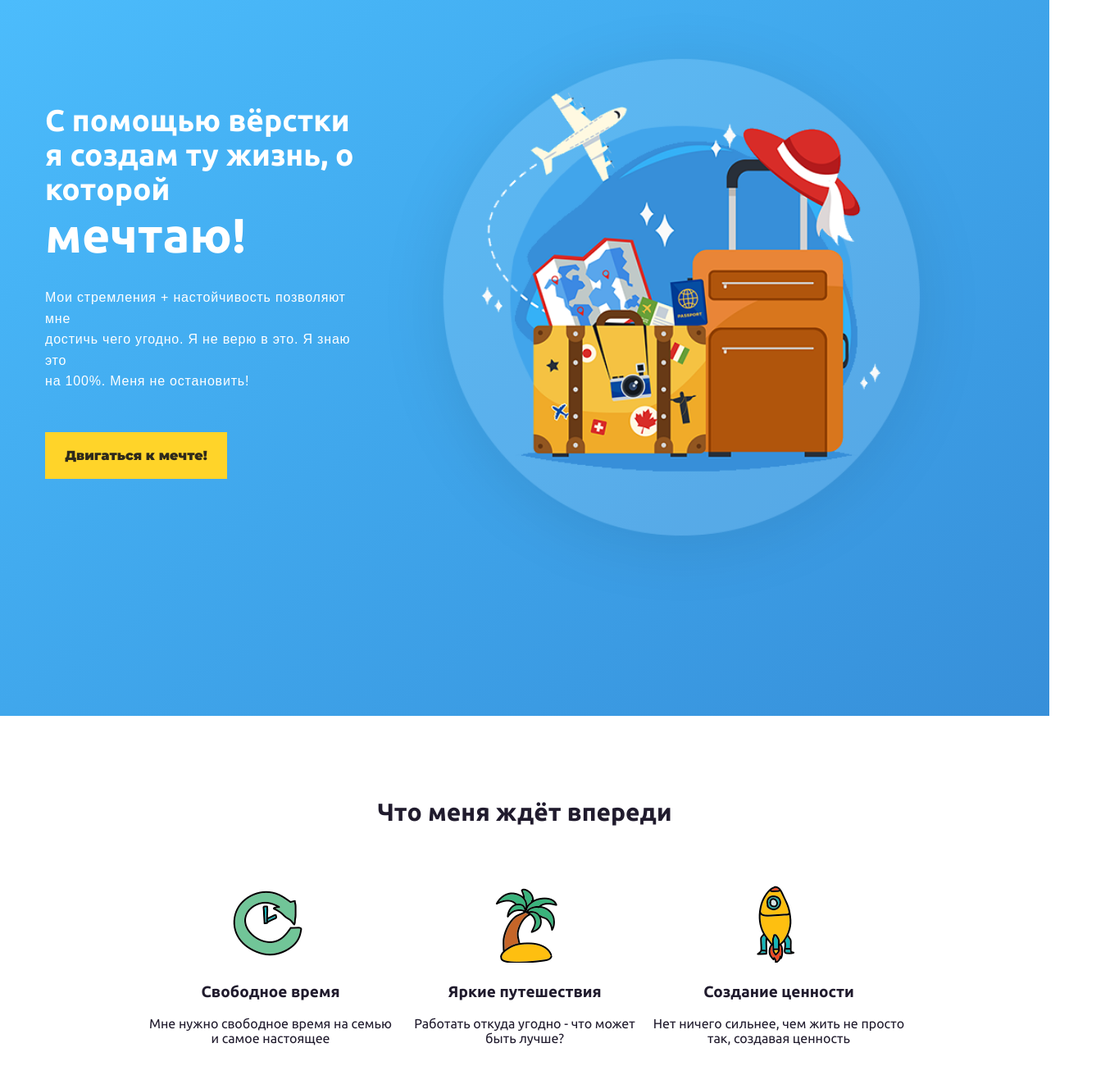
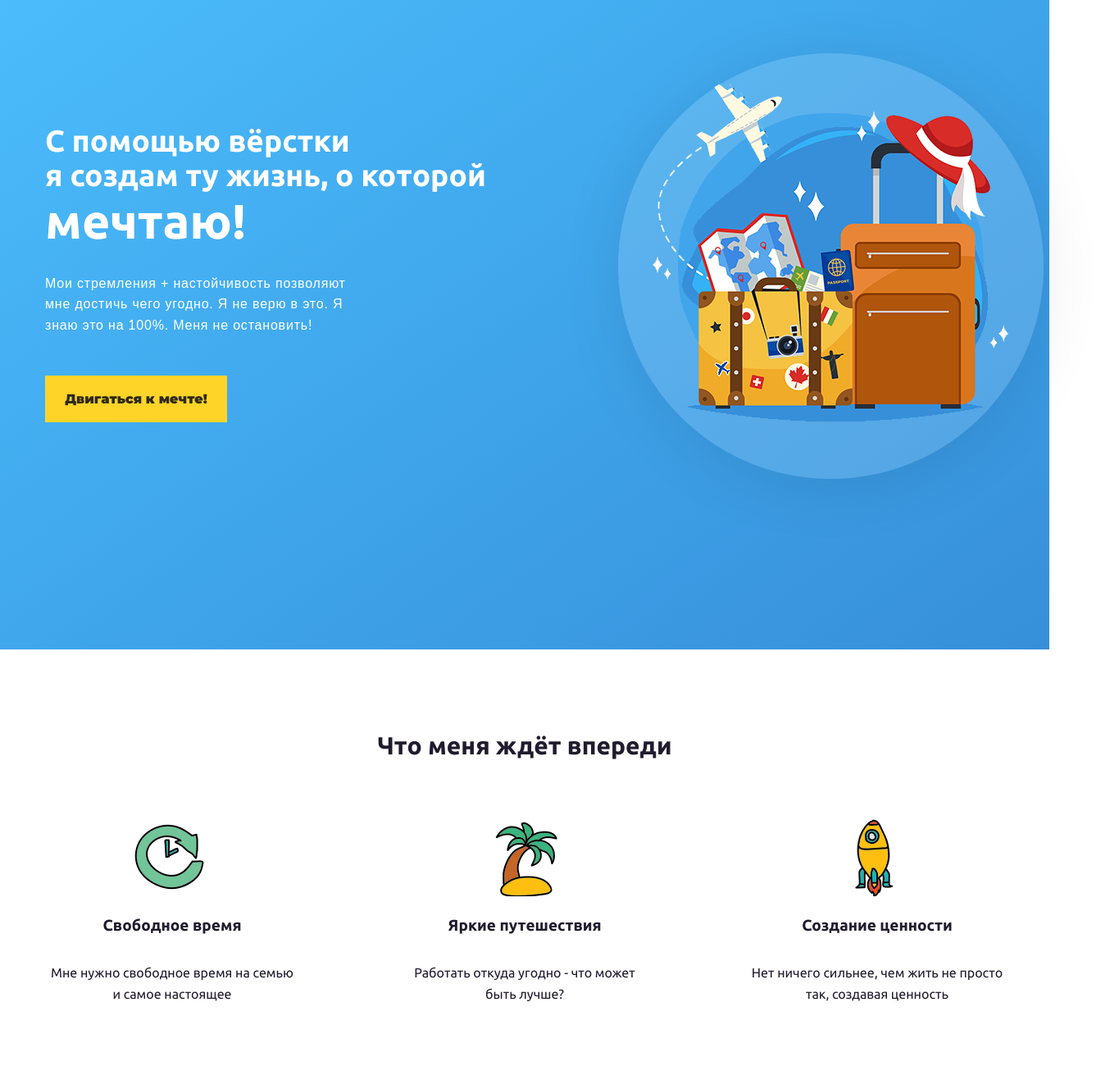
Before and after one commit to LuchshiyDizayner/HomeWork3, a plain HTML site: page index.html in a window 1280 px wide. Shown: the part 120-1420 px from the top of the page at 82% size, 1365 px wide, since content can reach past the window. Drawn offline with Linux system fonts and the light colour scheme.

Commit message:
new information

```diff
--- a/css/style.css
+++ b/css/style.css
@@ -23,14 +23,11 @@ h1, h2, h3, h4, h5, h6{
 .container {
     width: 1170px;
     margin: 0 auto ;
-    display: flex;
-    justify-content: center;
-    flex-direction: column;
-    align-items: center;
 }
 
 .desktop {
-    width: 100%;
+    width: 700px;
+    margin-right: -140px;
 }
 
 .header {
@@ -44,10 +41,10 @@ h1, h2, h3, h4, h5, h6{
 .wrapper{
     display: flex;
     justify-content: space-between;
+    align-items:center;
 }
 .offer{
-    margin-top: 146px;
-    width: 575px;
+    width: 565px;
 }
 
 .title {
@@ -62,7 +59,7 @@ span {
 
 .intro {
     margin-bottom: 49px;
-    width: 100%;
+    width: 403px;
     margin-top: 30px;
     font-family: "open-sans",sans-serif;
     font-weight: regular;
@@ -140,8 +137,8 @@ p {
 }
 
 .form {
-    width: 100%;
-    max-width: 40%;
+    max-width: 340px;
+    margin: 0 auto;
     padding-top: 55px;
 }
 
@@ -191,10 +188,6 @@ p {
         width: 100%;
 
     }
-
-    .form {
-        margin-left: 0px;
-    }
 }
 
 /* 768px - 992px */
@@ -242,8 +235,4 @@ p {
         width: 100%;
 
     }
-
-    .form {
-        max-width:100%;
-    }
 }
--- a/index.html
+++ b/index.html
@@ -10,7 +10,6 @@
         rel="stylesheet">
     <link href="css/style.css" rel="stylesheet">
 </head>
-
 <body>
     <header id="header" class="header">
         <div class="container">
@@ -21,8 +20,8 @@
                         С помощью вёрстки <br> я создам ту жизнь, о которой <span>мечтаю!</span>
                     </h1>
                     <p class="intro">
-                        Мои стремления + настойчивость позволяют мне <br>достичь чего угодно. Я не верю в это. Я знаю
-                        это <br>на
+                        Мои стремления + настойчивость позволяют мне достичь чего угодно. Я не верю в это. Я знаю
+                        это на
                         100%. Меня не остановить!
                     </p>
                     <a href="#" class="btn">
@@ -32,7 +31,6 @@
                 <img src="img/desktop.png" alt="code desktop" class="desktop" width="500px">
             </div>
         </div>
-
     </header>
     <section id="learn" class="learn">
         <div class="container">
@@ -44,25 +42,25 @@
                     <h3 class="skill-title">
                         Свободное время
                     </h3>
-                    <div class="skill-text">
+                    <p class="skill-text">
                         Мне нужно свободное время на семью <br>и самое настоящее
-                    </div>
+                    </p>
                 </div>
                 <div class="skill skill-travel">
                     <h3 class="skill-title">
                         Яркие путешествия
                     </h3>
-                    <div class="skill-text">
+                    <p class="skill-text">
                         Работать откуда угодно - что может быть лучше?
-                    </div>
+                    </p>
                 </div>
                 <div class="skill skill-value">
                     <h3 class="skill-title">
                         Создание ценности
                     </h3>
-                    <div class="skill-text">
+                    <p class="skill-text">
                         Нет ничего сильнее, чем жить не просто так, создавая ценность
-                    </div>
+                    </p>
                 </div>
             </div>
         </div>
```
